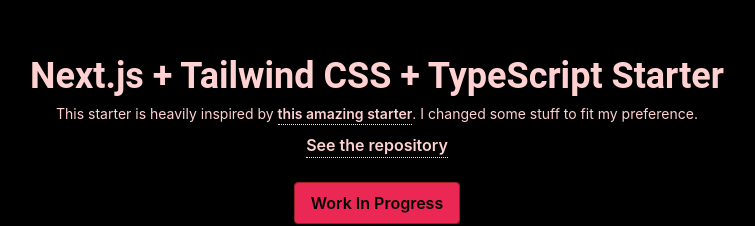
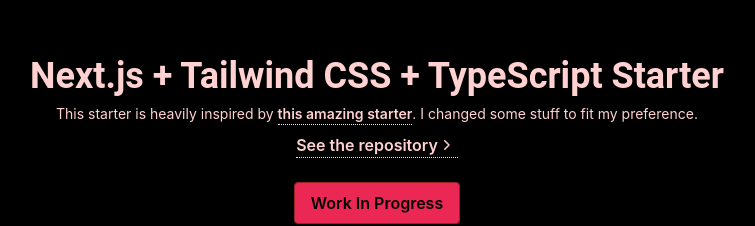
Before and after one commit to LordRonz/nextjs-starter, a Next.js app: page / in a window 1280 px wide. Shown: the part 218-444 px from the top of the page, without its empty margins (263-1018 px from the left). Built offline with nearby package versions, Linux system fonts and the light colour scheme; no server answers.

Commit message:
feat: arrow link

```diff
--- /dev/null
+++ b/src/components/links/ArrowLink.tsx
@@ -0,0 +1,56 @@
+import clsx from 'clsx';
+import * as React from 'react';
+
+import CustomLink from '@/components/links/CustomLink';
+import { UnstyledLinkProps } from '@/components/links/UnstyledLink';
+
+type ArrowLinkProps<C extends React.ElementType> = {
+  as?: C;
+  direction?: 'left' | 'right';
+} & UnstyledLinkProps &
+  React.ComponentProps<C>;
+
+export default function ArrowLink<C extends React.ElementType>({
+  children,
+  className,
+  direction = 'right',
+  as,
+  ...rest
+}: ArrowLinkProps<C>) {
+  const Component = as || CustomLink;
+
+  return (
+    <Component {...rest} className={clsx(className, 'gap-[0.25em] group', direction === 'left' && 'flex-row-reverse')}>
+      <span>{children}</span>
+      <svg
+        viewBox='0 0 16 16'
+        height='1em'
+        width='1em'
+        fill='none'
+        xmlns='http://www.w3.org/2000/svg'
+        className={clsx(
+          'relative',
+          'transition-transform duration-200',
+          direction === 'right' ? 'motion-safe:-translate-x-1' : 'rotate-180',
+          'group-hover:translate-x-0'
+        )}
+      >
+        <path
+          fill='currentColor'
+          d='M7.28033 3.21967C6.98744 2.92678 6.51256 2.92678 6.21967 3.21967C5.92678 3.51256 5.92678 3.98744 6.21967 4.28033L7.28033 3.21967ZM11 8L11.5303 8.53033C11.8232 8.23744 11.8232 7.76256 11.5303 7.46967L11 8ZM6.21967 11.7197C5.92678 12.0126 5.92678 12.4874 6.21967 12.7803C6.51256 13.0732 6.98744 13.0732 7.28033 12.7803L6.21967 11.7197ZM6.21967 4.28033L10.4697 8.53033L11.5303 7.46967L7.28033 3.21967L6.21967 4.28033ZM10.4697 7.46967L6.21967 11.7197L7.28033 12.7803L11.5303 8.53033L10.4697 7.46967Z'
+        />
+        <path
+          stroke='currentColor'
+          d='M1.75 8H11'
+          strokeWidth='1.5'
+          strokeLinecap='round'
+          className={clsx(
+            'transition-all duration-200 origin-left',
+            'opacity-0 motion-safe:-translate-x-1',
+            'group-hover:opacity-100 group-hover:translate-x-0'
+          )}
+        />
+      </svg>
+    </Component>
+  );
+}
--- a/src/pages/index.tsx
+++ b/src/pages/index.tsx
@@ -1,6 +1,7 @@
 /* eslint-disable @next/next/no-img-element */
 import type { NextPage } from 'next';
 
+import ArrowLink from '@/components/links/ArrowLink';
 import ButtonLink from '@/components/links/ButtonLink';
 import CustomLink from '@/components/links/CustomLink';
 import UnstyledLink from '@/components/links/UnstyledLink';
@@ -22,7 +23,7 @@
               . I changed some stuff to fit my preference.
             </p>
             <p className='mt-2 text-md text-primary-50'>
-              <CustomLink href='https://github.com/LordRonz/nextjs-starter'>See the repository</CustomLink>
+              <ArrowLink href='https://github.com/LordRonz/nextjs-starter'>See the repository</ArrowLink>
             </p>
 
             <ButtonLink className='mt-6' href='#' variant='primary'>
```
